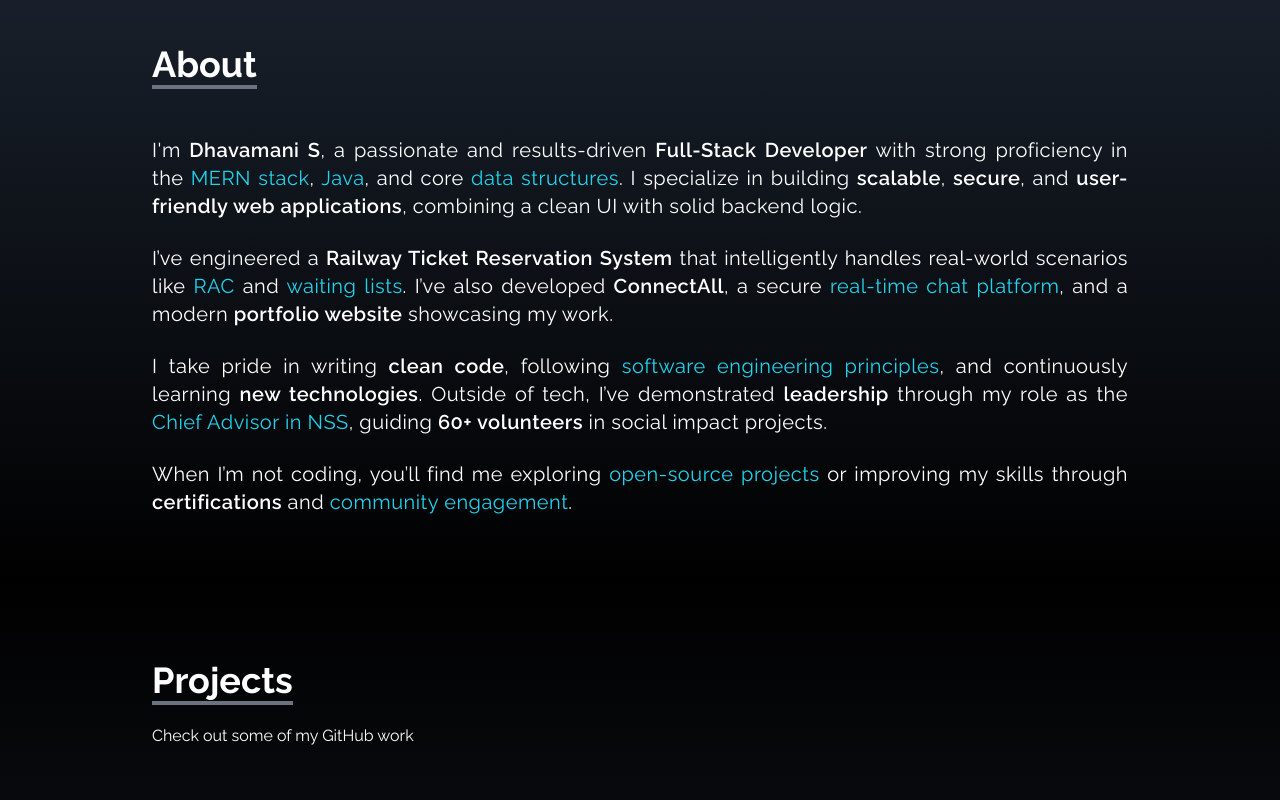
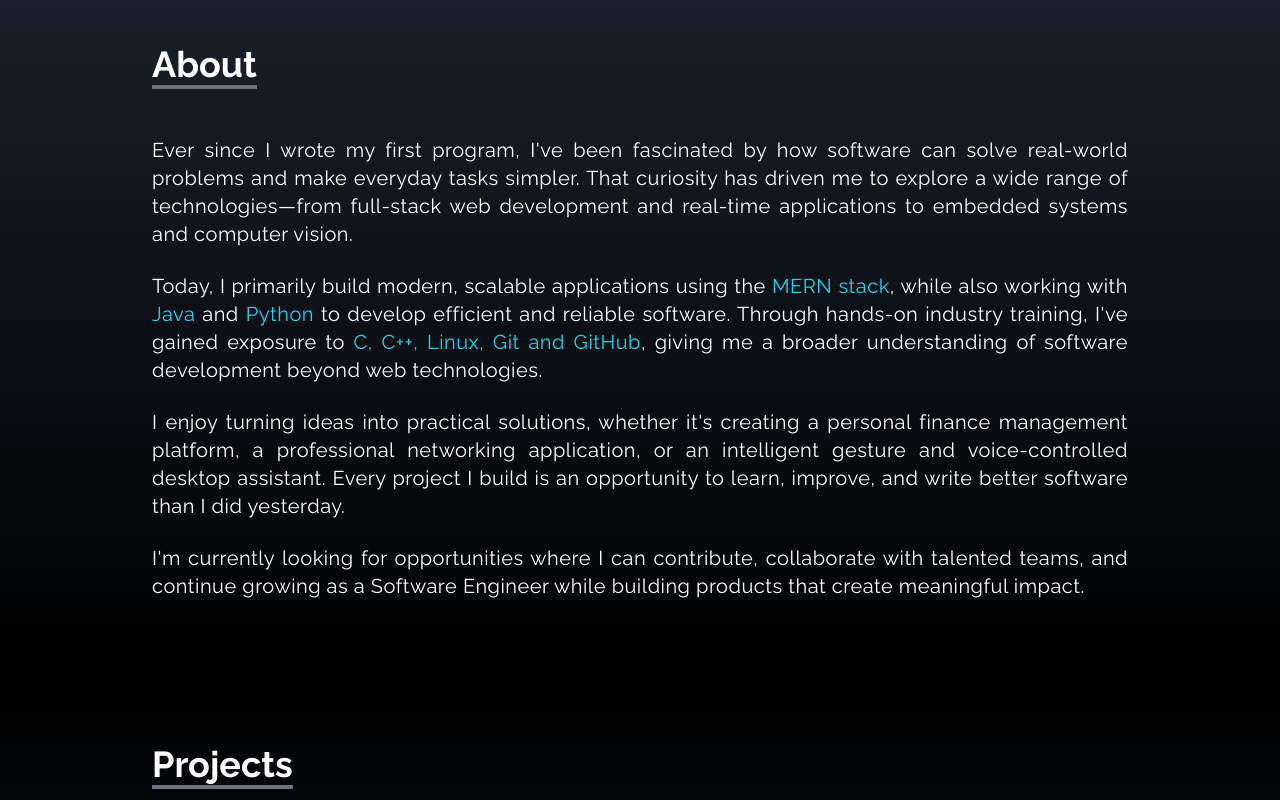
Before and after one commit to Dhavamani6804/Portfolio, a React (Create React App) app: page / in a window 1280 px wide. Shown: the part 980-1780 px from the top of the page. Built offline with nearby package versions, Linux system fonts and the light colour scheme; the HTML template or start-up script is replaced by a standard one.

Commit message:
Implement structural updates and optimizations across multiple modules

```diff
--- a/src/components/About.jsx
+++ b/src/components/About.jsx
@@ -9,22 +9,22 @@
         </div>
 
         <p className="mt-5 text-base sm:text-xl leading-relaxed tracking-wide text-left sm:text-justify">
-          I'm <span className="font-semibold text-white">Dhavamani S</span>, a passionate and results-driven <span className="font-semibold text-white">Full-Stack Developer</span> with strong proficiency in the <span className="text-cyan-400">MERN stack</span>, <span className="text-cyan-400">Java</span>, and core <span className="text-cyan-400">data structures</span>. I specialize in building <span className="font-semibold text-white">scalable</span>, <span className="font-semibold text-white">secure</span>, and <span className="font-semibold text-white">user-friendly web applications</span>, combining a clean UI with solid backend logic.
+          Ever since I wrote my first program, I've been fascinated by how software can solve real-world problems and make everyday tasks simpler. That curiosity has driven me to explore a wide range of technologies—from full-stack web development and real-time applications to embedded systems and computer vision.
         </p>
         <br />
 
         <p className="text-base sm:text-xl leading-relaxed tracking-wide text-left sm:text-justify">
-          I’ve engineered a <span className="font-semibold text-white">Railway Ticket Reservation System</span> that intelligently handles real-world scenarios like <span className="text-cyan-400">RAC</span> and <span className="text-cyan-400">waiting lists</span>. I’ve also developed <span className="font-semibold text-white">ConnectAll</span>, a secure <span className="text-cyan-400">real-time chat platform</span>, and a modern <span className="font-semibold text-white">portfolio website</span> showcasing my work.
+          Today, I primarily build modern, scalable applications using the <span className="text-cyan-400">MERN stack</span>, while also working with <span className="text-cyan-400">Java</span> and <span className="text-cyan-400">Python</span> to develop efficient and reliable software. Through hands-on industry training, I've gained exposure to <span className="text-cyan-400">C, C++, Linux, Git and GitHub</span>, giving me a broader understanding of software development beyond web technologies.
         </p>
         <br />
 
         <p className="text-base sm:text-xl leading-relaxed tracking-wide text-left sm:text-justify">
-          I take pride in writing <span className="font-semibold text-white">clean code</span>, following <span className="text-cyan-400">software engineering principles</span>, and continuously learning <span className="font-semibold text-white">new technologies</span>. Outside of tech, I’ve demonstrated <span className="font-semibold text-white">leadership</span> through my role as the <span className="text-cyan-400">Chief Advisor in NSS</span>, guiding <span className="font-semibold text-white">60+ volunteers</span> in social impact projects.
+          I enjoy turning ideas into practical solutions, whether it's creating a personal finance management platform, a professional networking application, or an intelligent gesture and voice-controlled desktop assistant. Every project I build is an opportunity to learn, improve, and write better software than I did yesterday.
         </p>
         <br />
 
         <p className="text-base sm:text-xl leading-relaxed tracking-wide text-left sm:text-justify">
-          When I’m not coding, you’ll find me exploring <span className="text-cyan-400">open-source projects</span> or improving my skills through <span className="font-semibold text-white">certifications</span> and <span className="text-cyan-400">community engagement</span>.
+          I'm currently looking for opportunities where I can contribute, collaborate with talented teams, and continue growing as a Software Engineer while building products that create meaningful impact.
         </p>
       </div>
     </div>
--- a/src/components/Home.jsx
+++ b/src/components/Home.jsx
@@ -1,5 +1,5 @@
 import React from "react";
-import mine from "../assets/mine.png";
+import mine from "../assets/mine.jpeg";
 import { Link } from "react-scroll";
 
 const Home = () => {
--- a/src/components/Skills.jsx
+++ b/src/components/Skills.jsx
@@ -18,14 +18,14 @@
 const SkillSection = ({ title, skills }) => (
   <div className='mb-10'>
     <h3 className='text-2xl font-semibold mb-4 border-b-2 border-gray-500 inline-block'>{title}</h3>
-    <div className='grid grid-cols-2 sm:grid-cols-3 md:grid-cols-4 gap-8 text-center'>
+    <div className='grid grid-cols-2 sm:grid-cols-3 md:grid-cols-4 gap-4 sm:gap-6 text-center'>
       {skills.map(({ id, src, title, style }) => (
         <div
           key={id}
-          className={`shadow-md hover:scale-105 duration-500 py-4 rounded-lg ${style}`}
+          className={`flex flex-col items-center justify-center rounded-xl border border-gray-700 bg-gray-900/80 px-3 py-4 shadow-lg shadow-black/20 transition-transform duration-300 hover:-translate-y-1 hover:scale-105 ${style}`}
         >
-          <img src={src} alt={title} className='w-20 h-20 mx-auto' />
-          <p className='mt-4'>{title}</p>
+          <img src={src} alt={title} className='h-14 w-14 sm:h-16 sm:w-16 object-contain' />
+          <p className='mt-3 text-sm font-medium text-gray-200'>{title}</p>
         </div>
       ))}
     </div>
```
Also changed, not shown: src/assets/mine.jpeg (added), 1 other file (tests, documents, lock files or other folders).
